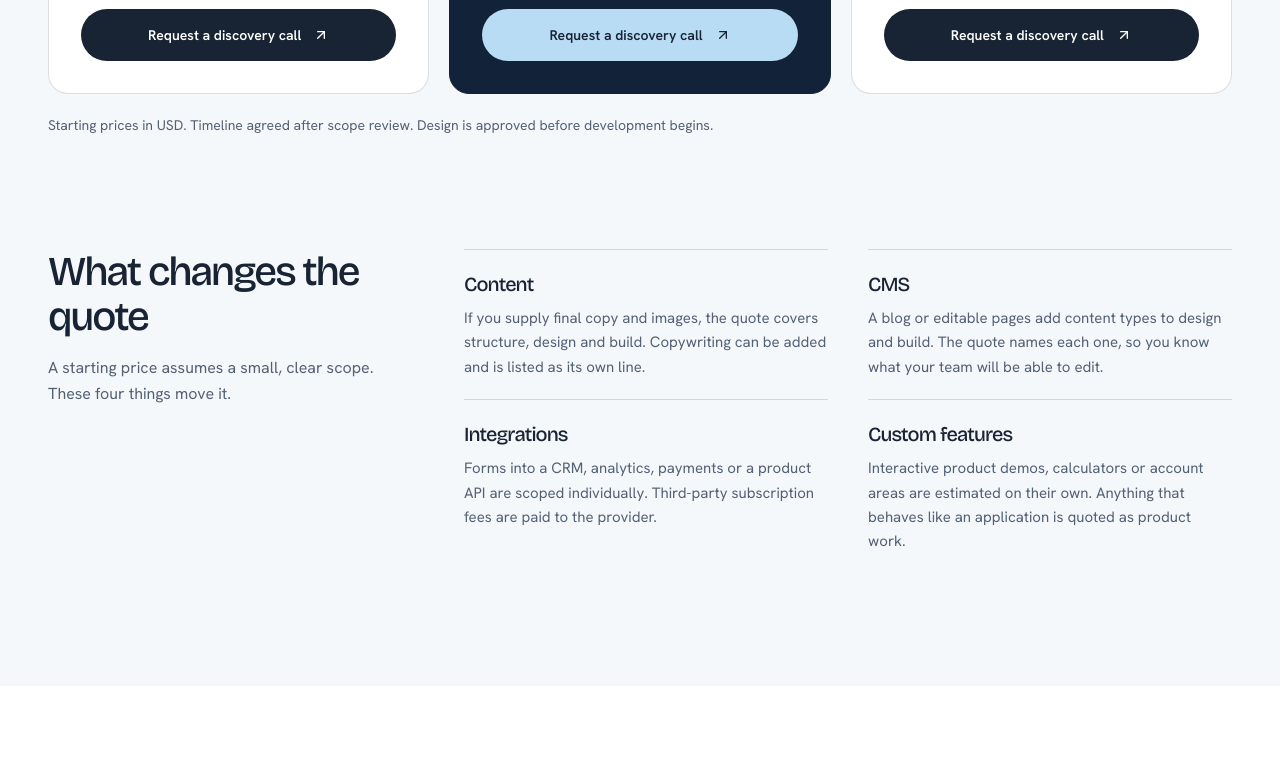
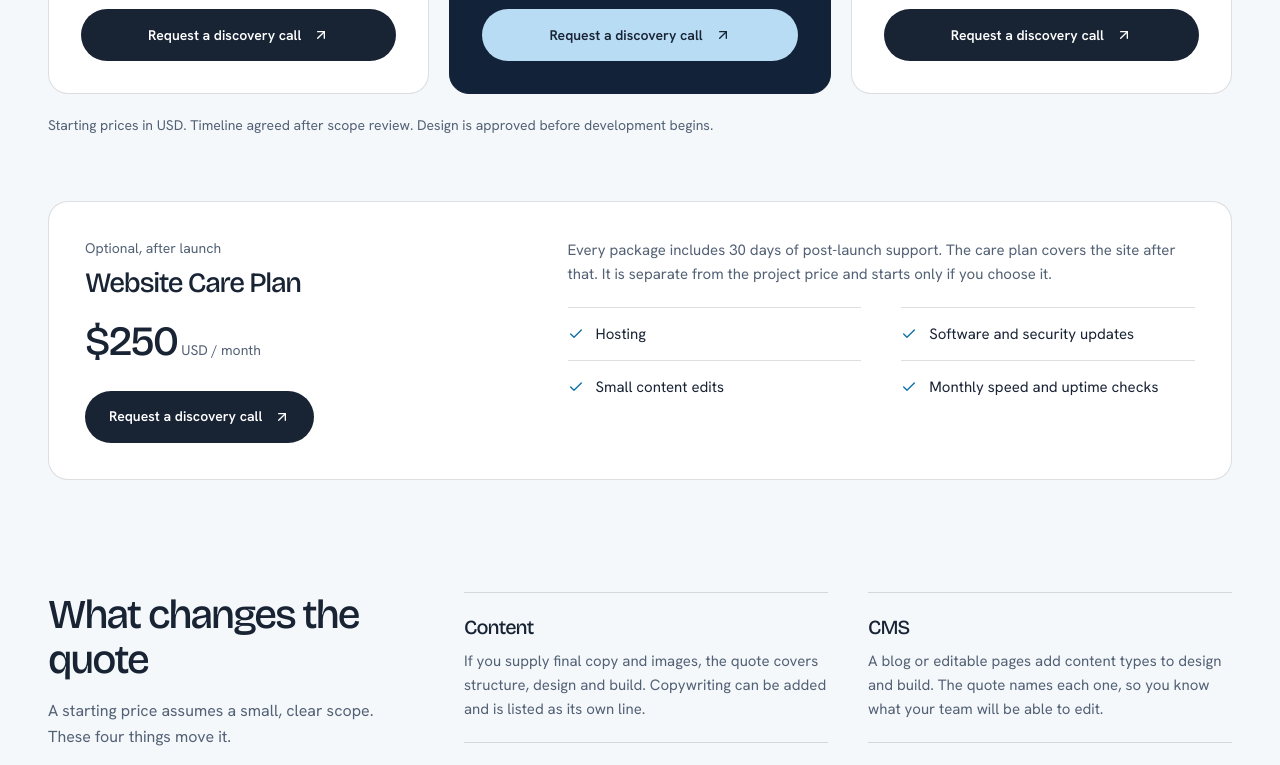
Before and after one commit to piyushthakur7/web-total-solutuion, a Next.js app: page /pricing in a window 1280 px wide. Shown: the part 1540-2305 px from the top of the page. Built offline with nearby package versions, Linux system fonts and the light colour scheme.

Commit message:
feat: enhance PricingView with CARE_PLAN details and update support information

```diff
--- a/src/components/PricingView.tsx
+++ b/src/components/PricingView.tsx
@@ -1,12 +1,13 @@
 import { HERO_IMAGES } from "../stockImages";
 import React from "react";
 import Link from "next/link";
-import { ArrowUpRight } from "lucide-react";
+import { ArrowUpRight, Check } from "lucide-react";
 import {
+  CARE_PLAN,
   CTA,
   Faq,
   OWNERSHIP_TERM,
-  SUPPORT_DETAIL,
+  SUPPORT_TERM,
   WEBSITE_PACKAGES,
   formatUsd,
 } from "../siteContent";
@@ -42,7 +43,7 @@ export const PRICING_FAQS: Faq[] = [
   },
   {
     question: "What happens after launch?",
-    answer: `${SUPPORT_DETAIL} ${OWNERSHIP_TERM}`,
+    answer: `Every website package includes ${SUPPORT_TERM} for fixes, small content changes and technical help. After that, the optional ${CARE_PLAN.name} is ${formatUsd(CARE_PLAN.monthly)} a month and covers ${CARE_PLAN.summary.charAt(0).toLowerCase()}${CARE_PLAN.summary.slice(1)} ${OWNERSHIP_TERM}`,
   },
 ];
 
@@ -69,7 +70,7 @@ const separateCosts = [
   "Domain registration and hosting, billed by the provider to your account",
   "Paid plugins, fonts, stock media and third-party subscriptions",
   "Copywriting, where it is not in the agreed scope",
-  "Ongoing maintenance after the included support period",
+  "Maintenance beyond the care plan, such as new pages or features",
   "Web applications, dashboards and mobile apps",
 ];
 
@@ -89,6 +90,53 @@ export default function PricingView() {
           Starting prices in USD. Timeline agreed after scope review. Design is
           approved before development begins.
         </p>
+      </section>
+
+      <section id="care-plan" className="studio-container pt-12 sm:pt-16">
+        <div className="grid gap-8 rounded-[20px] border border-ink/15 bg-white p-6 sm:p-9 lg:grid-cols-12 lg:gap-12">
+          <div className="lg:col-span-5">
+            <p className="text-sm text-graphite">Optional, after launch</p>
+            <h2 className="mt-2 font-display text-[28px] leading-tight">
+              {CARE_PLAN.name}
+            </h2>
+            <p className="mt-5">
+              <span className="font-display text-[2.6rem] leading-none tracking-[-0.04em]">
+                {formatUsd(CARE_PLAN.monthly)}
+              </span>
+              <span className="text-sm text-graphite"> USD / month</span>
+            </p>
+            <Link
+              href={contactHref({
+                details: `I'm interested in the ${CARE_PLAN.name}.`,
+              })}
+              className="btn btn-ink mt-7"
+            >
+              {CTA.primary}
+              <ArrowUpRight className="size-4" aria-hidden="true" />
+            </Link>
+          </div>
+          <div className="lg:col-span-7">
+            <p className="text-[15px] leading-relaxed text-graphite">
+              Every package includes {SUPPORT_TERM}. The care plan covers the
+              site after that. It is separate from the project price and starts
+              only if you choose it.
+            </p>
+            <ul className="mt-5 grid gap-x-10 sm:grid-cols-2">
+              {CARE_PLAN.includes.map((item) => (
+                <li
+                  key={item}
+                  className="flex items-start gap-3 border-t border-ink/15 py-3.5 text-[15px] leading-relaxed"
+                >
+                  <Check
+                    className="mt-1 size-4 shrink-0 text-brand-blue"
+                    aria-hidden="true"
+                  />
+                  {item}
+                </li>
+              ))}
+            </ul>
+          </div>
+        </div>
       </section>
 
       <section className="studio-section">
--- a/src/lawFirmPage.ts
+++ b/src/lawFirmPage.ts
@@ -7,6 +7,8 @@
  * weeks). It sits alongside the general website packages in siteContent and
  * does not replace them.
  */
+
+import { CARE_PLAN } from './siteContent';
 
 export const LAW_FIRM_PAGE = {
   slug: 'law-firm-websites',
@@ -31,8 +33,8 @@ export const LAW_FIRM_PAGE = {
     timelineCondition:
       'The three weeks run from the point the scope is approved and your content is ready, and assume design feedback within the agreed review days. The delivery date is confirmed in writing at the start.',
     carePlan: {
-      price: '$250/month',
-      includes: 'Hosting, updates, small edits, and monthly speed and uptime checks.',
+      price: `$${CARE_PLAN.monthly}/month`,
+      includes: CARE_PLAN.summary,
     },
   },
   problems: {
--- a/src/siteContent.ts
+++ b/src/siteContent.ts
@@ -120,6 +120,24 @@ export const NEXT_STEPS = [
 export const SUPPORT_DAYS = 30;
 export const SUPPORT_TERM = `${SUPPORT_DAYS} days of post-launch support`;
 export const SUPPORT_DETAIL = `Every website package includes ${SUPPORT_TERM} for fixes, small content changes and technical help. Ongoing maintenance is quoted separately.`;
+
+/**
+ * The optional plan that takes over when the included support period ends.
+ * Price and inclusions are supplied by the business; do not change them or add
+ * tiers without confirmation.
+ */
+export const CARE_PLAN = {
+  name: 'Website Care Plan',
+  monthly: 250,
+  includes: [
+    'Hosting',
+    'Software and security updates',
+    'Small content edits',
+    'Monthly speed and uptime checks',
+  ],
+  /** One-sentence form, used where the plan is mentioned in running copy. */
+  summary: 'Hosting, updates, small edits, and monthly speed and uptime checks.',
+};
 
 export const OWNERSHIP_TERM =
   'You own the domain, hosting account, content and source code of the delivered website.';
```
